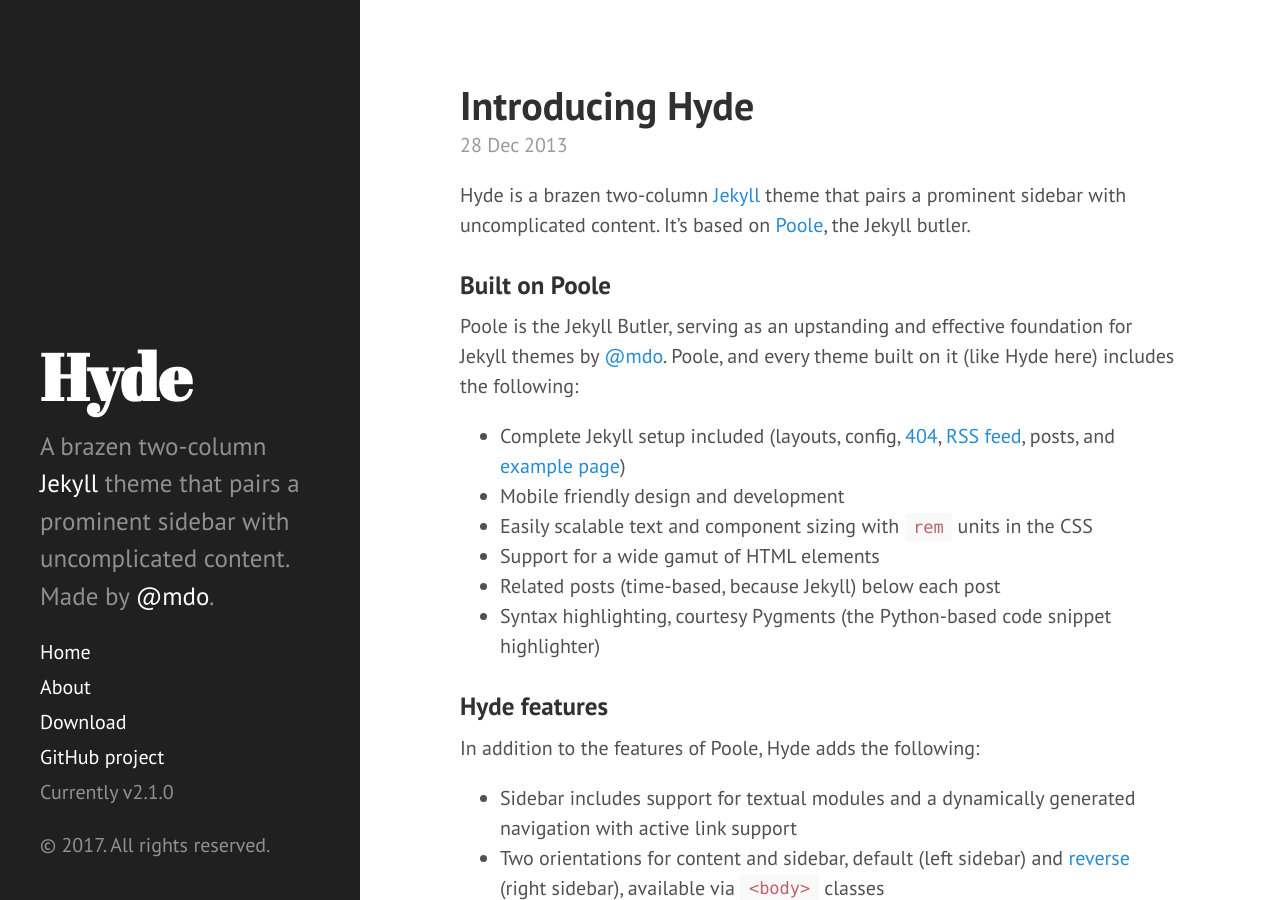
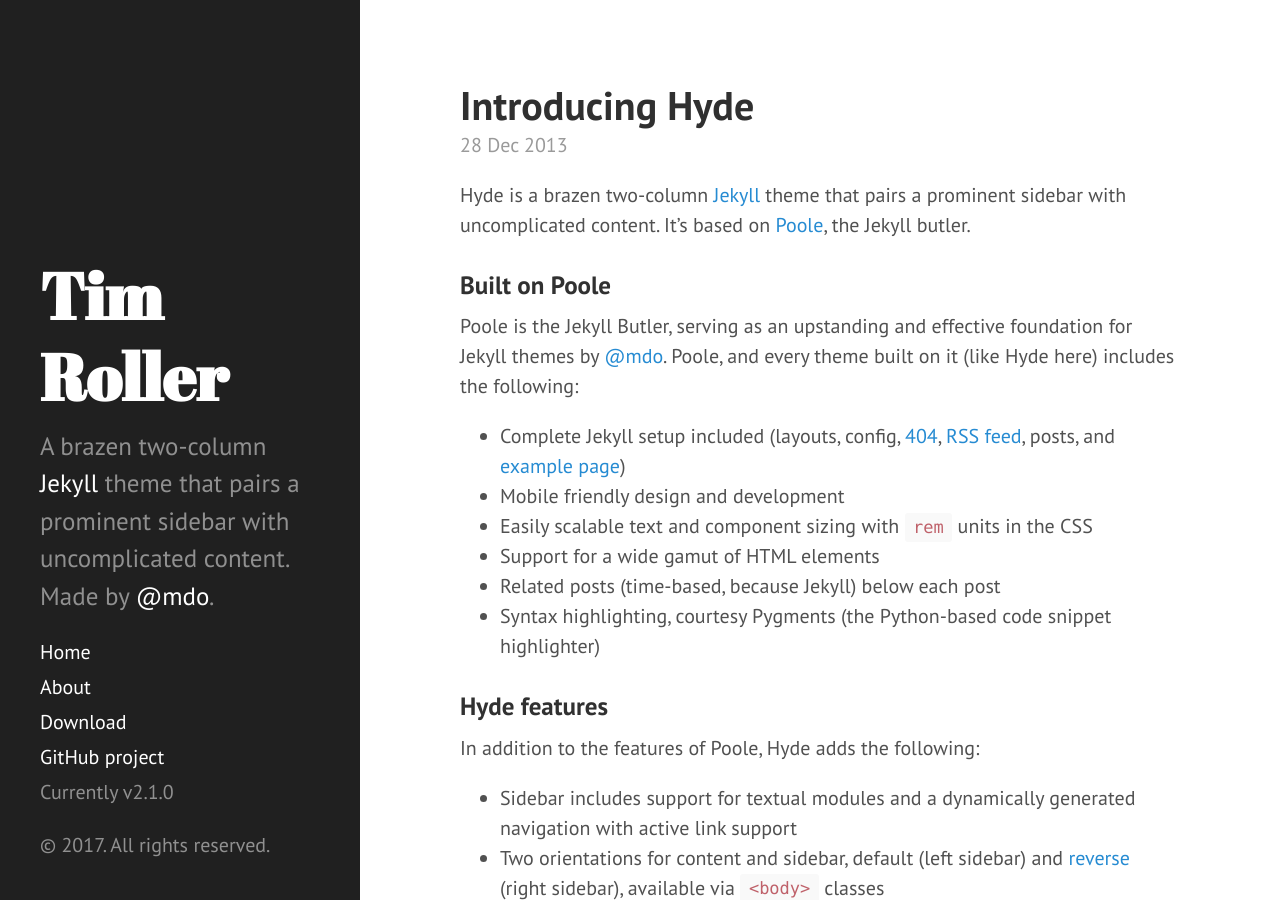
Before and after one commit to TimRoller/TimRoller.github.io, a Jekyll site: the page built from index.html, in a window 1280 px wide and 900 px high. Built offline with Jekyll 4.4.1, drawn with Linux system fonts in a browser that asks for light colours; the list of posts is cut into pages by our own code.

Commit message:
Update _config.yml

```diff
--- a/_config.yml
+++ b/_config.yml
@@ -1,7 +1,7 @@
 
 # Setup
-title:            Hyde
-tagline:          'A Jekyll theme'
+title:            Tim Roller
+tagline:          ''
 description:      'A brazen two-column <a href="http://jekyllrb.com" target="_blank">Jekyll</a> theme that pairs a prominent sidebar with uncomplicated content. Made by <a href="https://twitter.com/mdo" target="_blank">@mdo</a>.'
 url:              http://hyde.getpoole.com
 baseurl:          /
```
